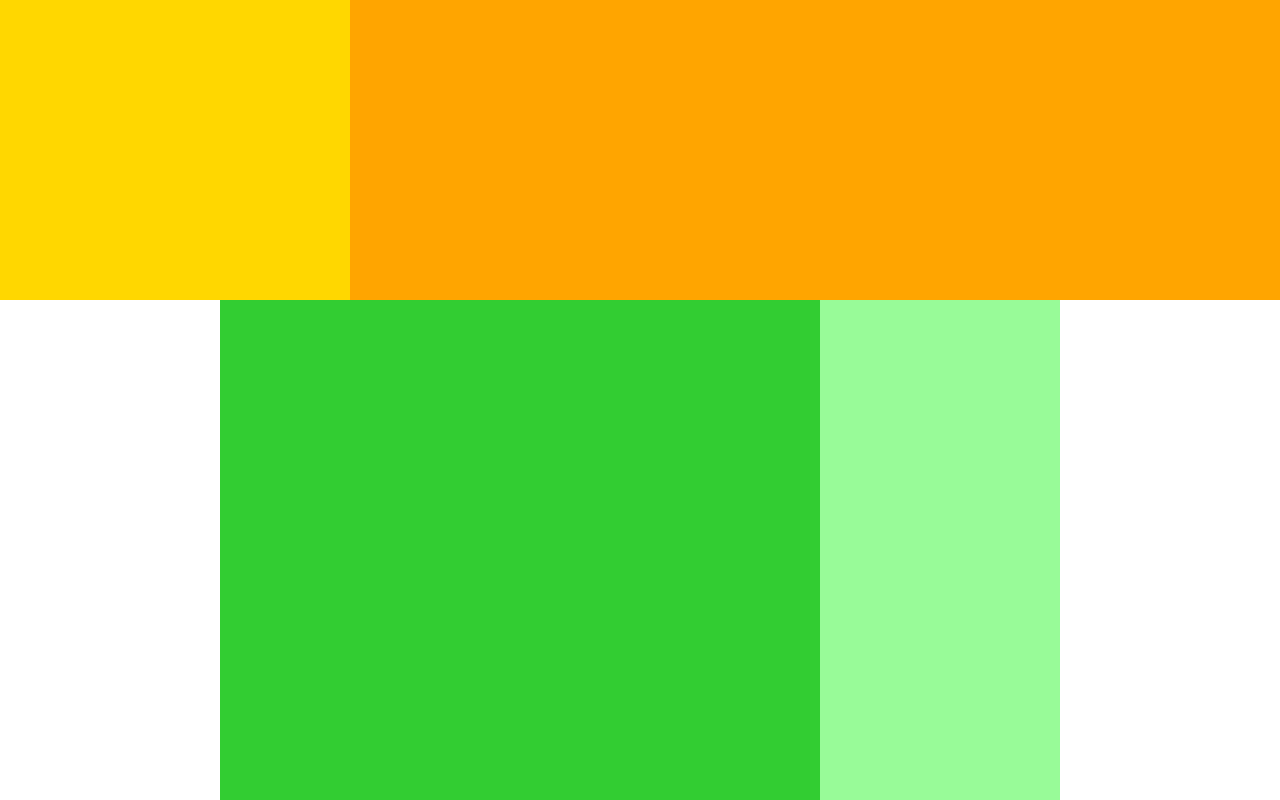
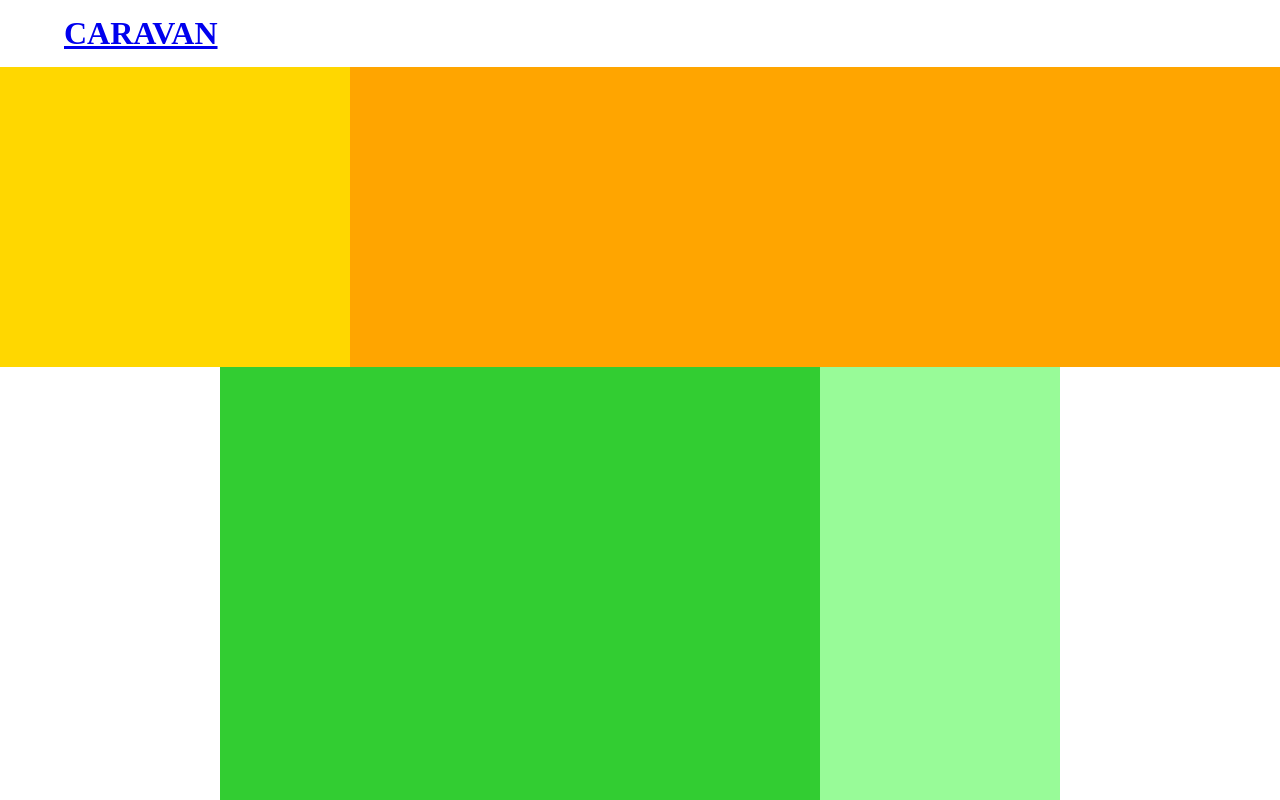
Before and after one commit to Hiromitsu-Ikeda/HTML_CSS, a plain HTML site: page chap5/index.html in a window 1280 px wide. Shown: the top 800 px of the page. Drawn offline with Linux system fonts and the light colour scheme.

Commit message:
[Update] headerタグ

```diff
--- a/chap5/index.html
+++ b/chap5/index.html
@@ -7,6 +7,14 @@
     </head>
 
     <body>
+        <header>
+            <h1 class="heading">
+                <a href="index.html">
+                    CARAVAN
+                </a>
+            </h1>
+        </header>
+
         <div class="main-visual">
             <div class="main-visual-content"></div>
         </div>
--- a/chap5/style.css
+++ b/chap5/style.css
@@ -2,6 +2,16 @@
     margin: 0;
     padding: 0;
     box-sizing: border-box;
+}
+
+header {
+    width: 90%;
+    padding: 15px 0;
+    margin: 0 auto;
+}
+
+header .heading {
+    font-size: 32px;
 }
 
 .main-visual {
```
